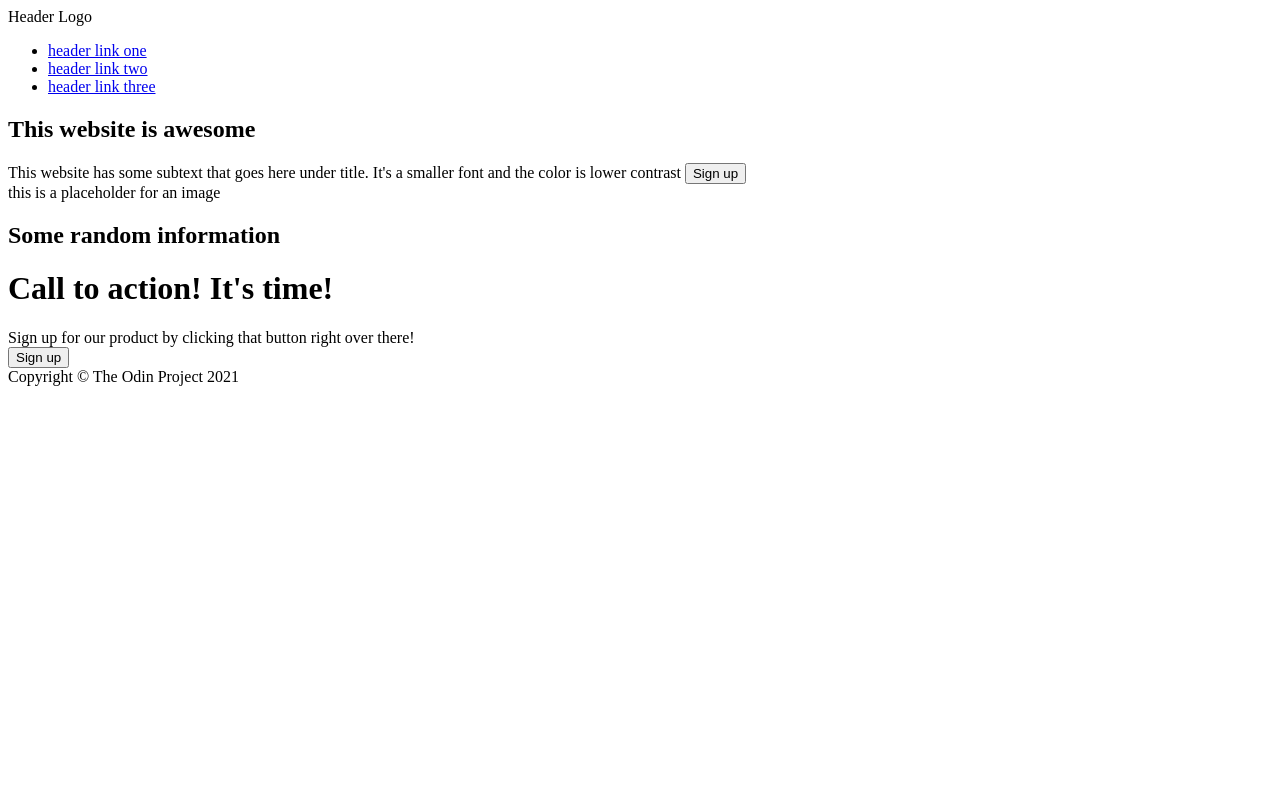
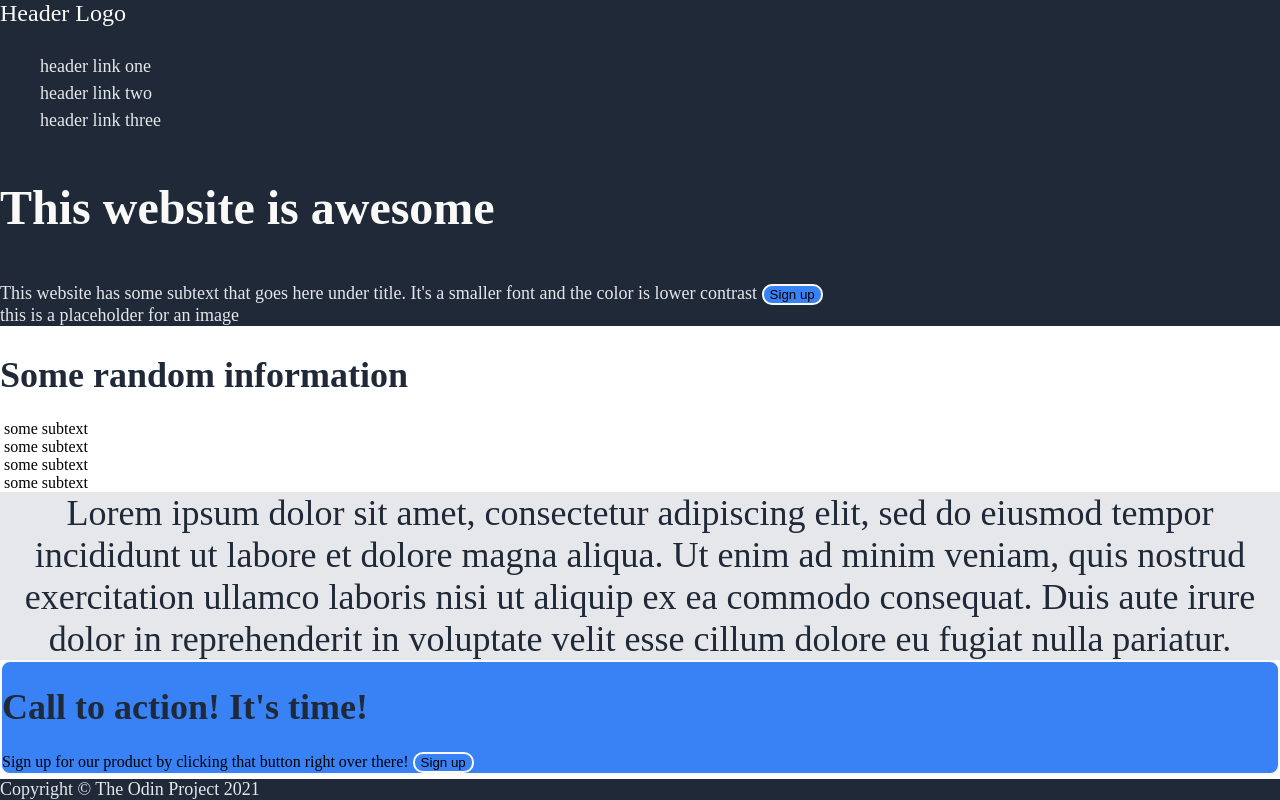
Before and after one commit to detixo/Layout_project, a plain HTML site: page index.html in a window 1280 px wide. Drawn offline with Linux system fonts and the light colour scheme.

Commit message:
Added css and html sections

```diff
--- a/index.html
+++ b/index.html
@@ -18,7 +18,7 @@
         </div>
         <div class="bottom">
             <div class="left">
-                <h2>This website is awesome</h2>
+                <p>This website is awesome</p>
                 This website has some subtext that goes here under title. It's a smaller font and the color is lower contrast
                 <button class="sign">Sign up</button>
             </div>
@@ -28,21 +28,34 @@
         </div>
     </div>
     <div class="main">
-        <h2>Some random information</h2>
-        <div class="cards">
-            <div class="">
-
+        <h1>Some random information</h1>
+        <div class="container">
+            <div class="card">
+                <img src="" alt="">
+                some subtext
+            </div>
+            <div class="card">
+                <img src="" alt="">
+                some subtext
+            </div>
+            <div class="card">
+                <img src="" alt="">
+                some subtext
+            </div>
+            <div class="card">
+                <img src="" alt="">
+                some subtext
             </div>
         </div>
         <div class="quote">
-
+            Lorem ipsum dolor sit amet, consectetur adipiscing elit, sed do eiusmod tempor incididunt ut labore et dolore magna aliqua. Ut enim ad minim veniam, quis nostrud exercitation ullamco laboris nisi ut aliquip ex ea commodo consequat. Duis aute irure dolor in reprehenderit in voluptate velit esse cillum dolore eu fugiat nulla pariatur.
         </div>
         <div class="notification">
             <div class="text">
                 <h1>Call to action! It's time!</h1>
                 Sign up for our product by clicking that button right over there!
+                <button class="sign">Sign up</button>
             </div>
-            <button class="sign">Sign up</button>
         </div>
     </div>
     <div class="footer">
--- a/style.css
+++ b/style.css
@@ -0,0 +1,43 @@
+body{
+    margin: 0;
+    padding: 0;
+    height: 100vh;
+    display: flex;
+    flex-direction: column;
+    justify-content: space-between;
+}
+.top{
+    font-size: 24px;
+    color: #F9FAF8;
+}
+.header, .footer, .header a{
+    background-color: #1F2937;
+    font-size: 18px;
+    color: #E5E7EB;
+    text-decoration: none;
+}
+.header p{
+    font-size: 48px;
+    font-weight: 900;
+    color: #F9FAF8;
+}
+ul{
+    list-style-type: none;
+}
+.quote{
+    background-color: #E5E7EB;
+    font-size: 36px;
+    font-style: light italic;
+    color: #1F2937;
+    text-align: center;
+}
+h1{
+    font-size: 36px;
+    font-weight: 900;
+    color: #1F2937;
+}
+.text, button{
+    background-color: #3882F6;
+    border: 2px#F9FAF8 solid;
+    border-radius: 10px;
+}
```
